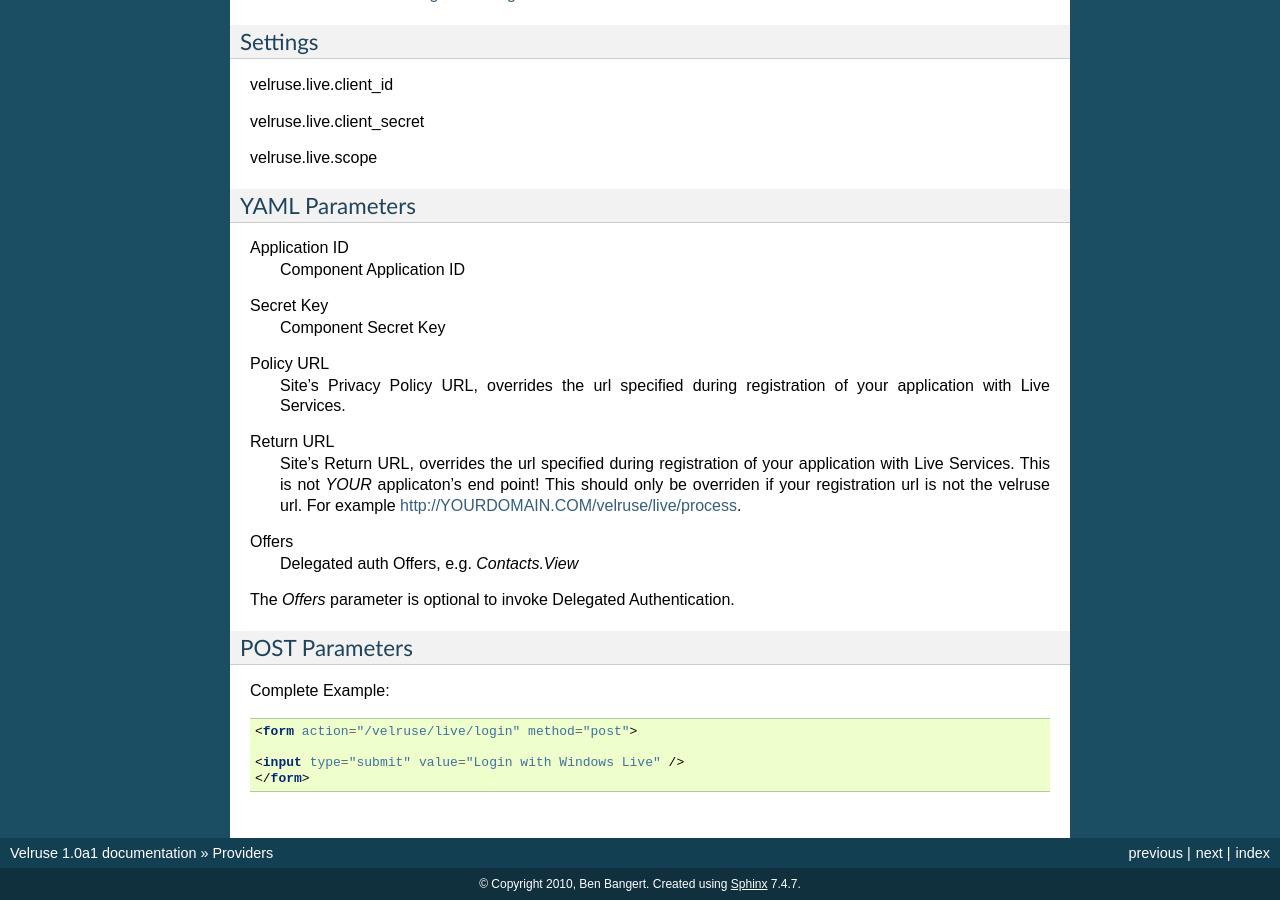
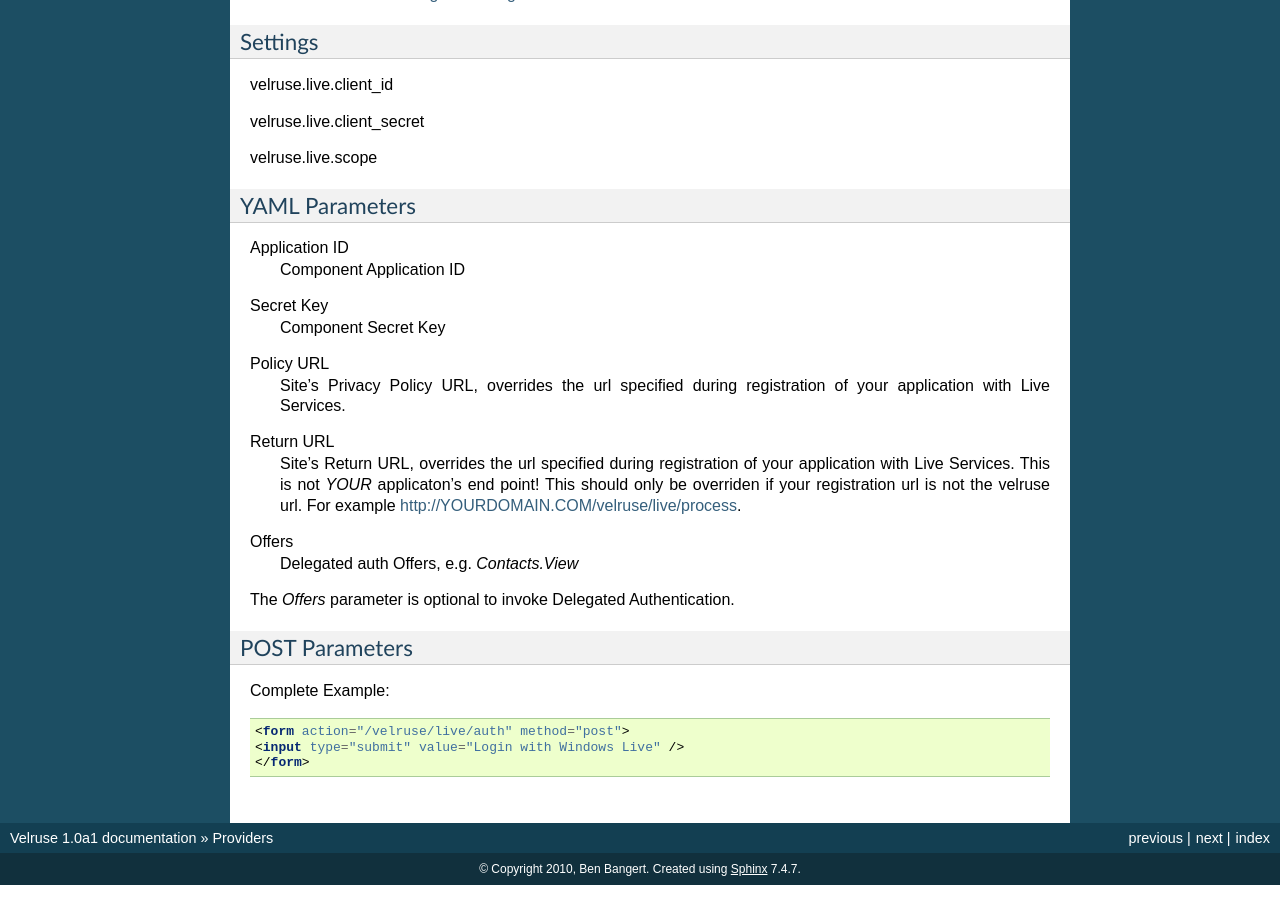
Before and after one commit to bbangert/velruse, a Sphinx documentation site: the page built from docs/providers.rst, in a window 1280 px wide and 900 px high, scrolled down 5110 px. Built offline with Sphinx 7.4.7, drawn with Linux system fonts in a browser that asks for light colours.

```diff
--- a/docs/providers.rst
+++ b/docs/providers.rst
@@ -367,7 +367,6 @@
 
 .. code-block:: html
 
-    <form action="/velruse/live/login" method="post">
-
+    <form action="/velruse/live/auth" method="post">
     <input type="submit" value="Login with Windows Live" />
     </form>
```
